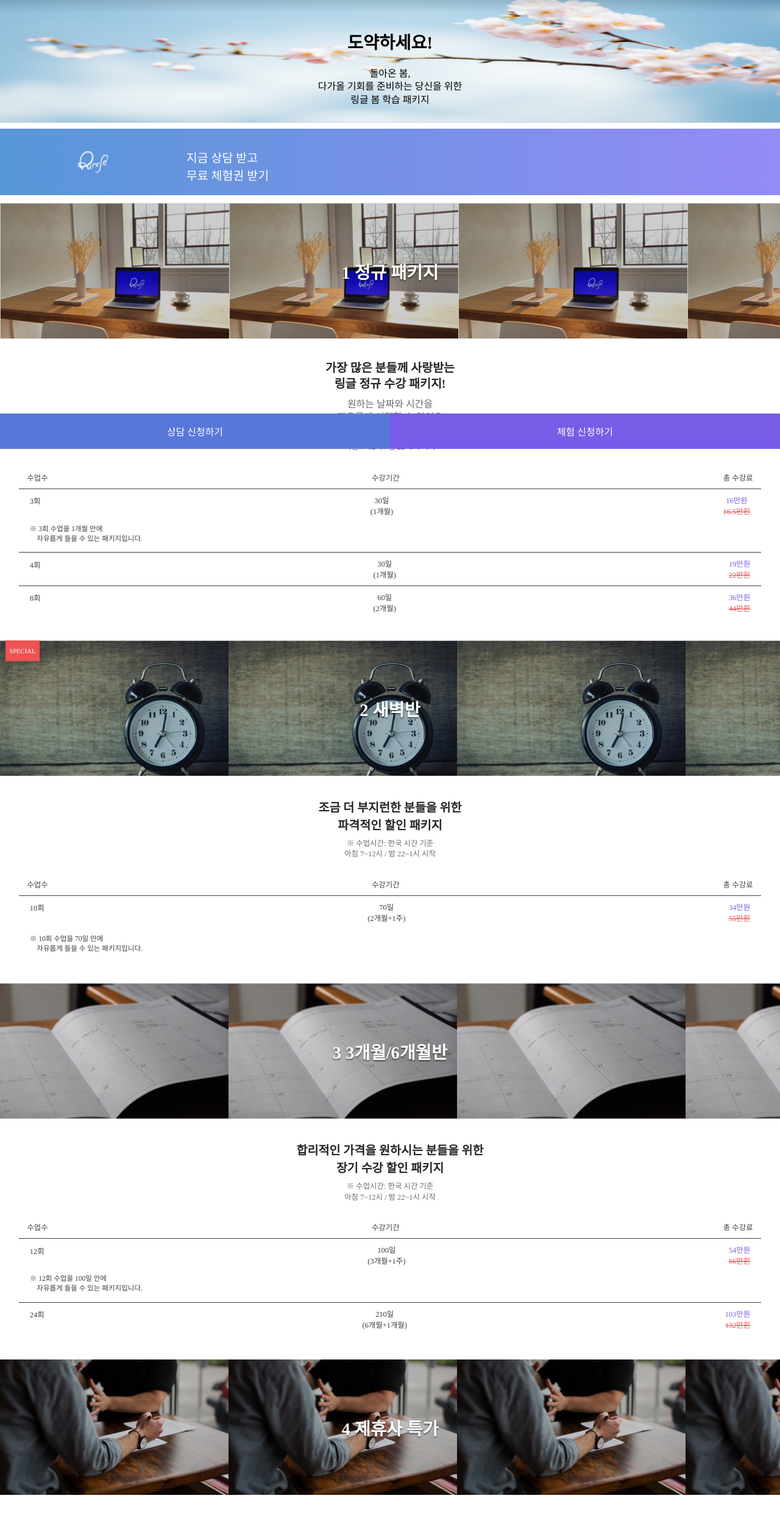
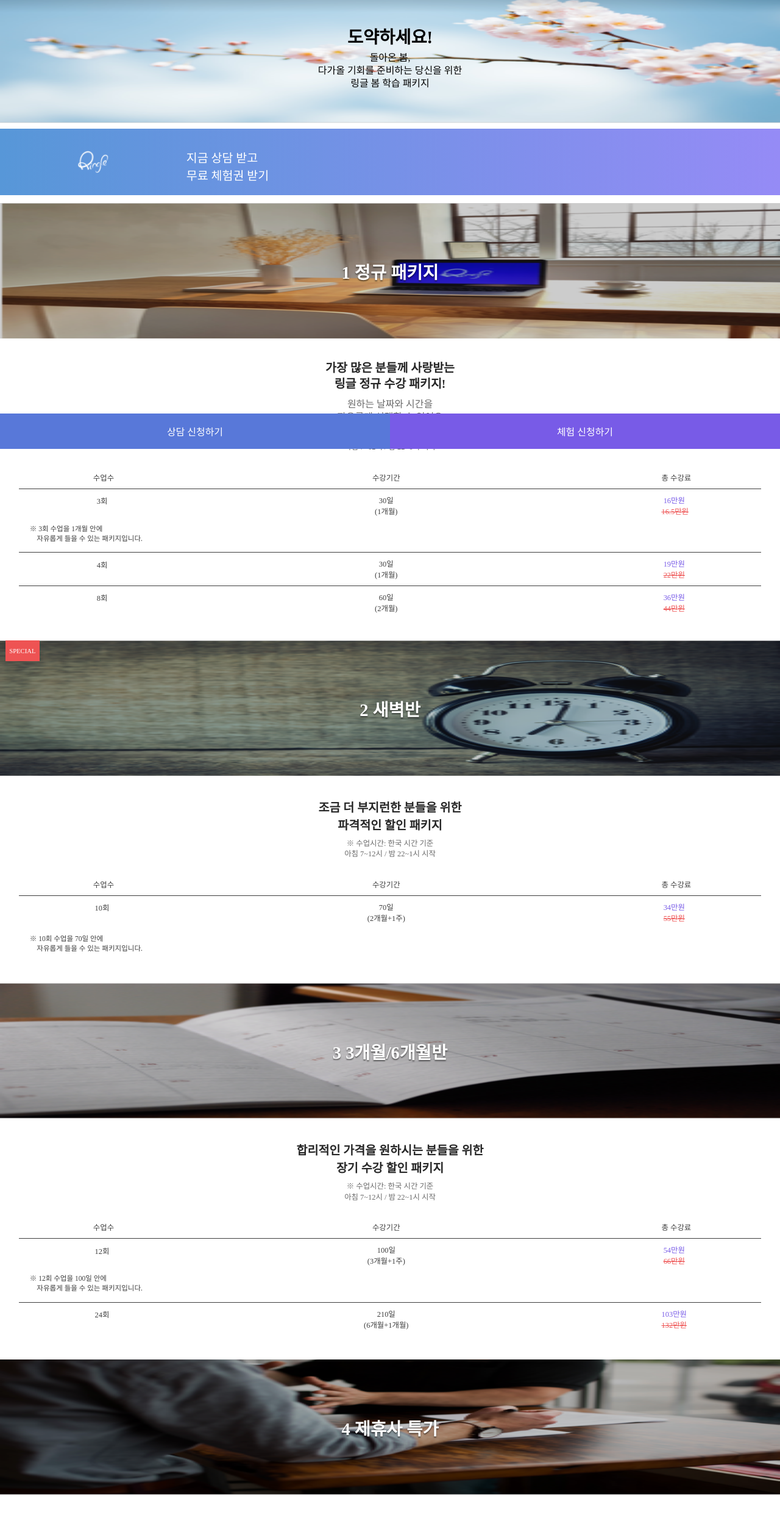
Before and after one commit to SUNGPAH/ringle_mobile_landing, a website: page price.html in a window 1280 px wide. Shown: the part 64-2548 px from the top of the page at 61% size. Drawn offline with Linux system fonts and the light colour scheme.

Commit message:
price.html padding 변경 및 이미지 no-repeat

```diff
--- a/price.html
+++ b/price.html
@@ -20,7 +20,7 @@
     <main>
         <section class="main">
             <article class="main-price bgr-img">
-                <div class="main__title margin_bottom-small padding_top">도약하세요!</div>
+                <div class="main__title margin_bottom-smallest padding_top-medium">도약하세요!</div>
                 <div class="main__contents margin_bottom">
                     돌아온 봄,<br>
                     다가올 기회를 준비하는 당신을 위한<br>
@@ -34,7 +34,7 @@
                     무료 체험권 받기
                 </div>
             </article>
-            <article class="main-price-img-1 flex-center">
+            <article class="main-price-img-1 flex-center bgr-img">
                 <div class="main__title main__text-white">1 정규 패키지</div>
             </article>
             <article class="main__white-box">
@@ -51,13 +51,13 @@
                     아침 7~12시 / 밤 22~1시 시작
                 </div>
                 <div class="margin_left-small margin_right">
-                    <div class="ringle-package-row flex-between margin_top-medium padding_left padding_right-big">
+                    <div class="ringle-package-row flex-between margin_top-medium">
                         <div class="left">수업수</div>
                         <div class="left">수강기간</div>
                         <div class="left">총 수강료</div>
                     </div>
                     <hr class="ringle-package-hr clear">
-                    <div class="ringle-package-row flex-between padding_left-big padding_right-bigger">
+                    <div class="ringle-package-row flex-between">
                         <div class="left">3회<br><br></div>
                         <div class="left">
                             30일<br>
@@ -73,7 +73,7 @@
                         &emsp;자유롭게 들을 수 있는 패키지입니다.
                     </div>
                     <hr class="ringle-package-hr">
-                    <div class="ringle-package-row flex-between padding_left-big padding_right-bigger">
+                    <div class="ringle-package-row flex-between">
                         <div class="left">4회<br><br></div>
                         <div class="left">
                             30일<br>
@@ -85,7 +85,7 @@
                         </div>
                     </div>
                     <hr class="ringle-package-hr clear">
-                    <div class="ringle-package-row flex-between padding_left-big padding_right-bigger">
+                    <div class="ringle-package-row flex-between">
                         <div class="left">8회<br><br></div>
                         <div class="left">
                             60일<br>
@@ -98,7 +98,7 @@
                     </div>
                 </div>
             </article>
-            <article class="main-price-img-2">
+            <article class="main-price-img-2 bgr-img">
                 <div class="badge-notification-left flex-center text-nowrap">Special</div>
                 <div class="flex-center" style="height: 100%;">
                     <div class="main__title main__text-white">2 새벽반</div>
@@ -114,13 +114,13 @@
                     아침 7~12시 / 밤 22~1시 시작
                 </div>
                 <div class="margin_left-small margin_right">
-                    <div class="ringle-package-row flex-between margin_top-medium padding_left padding_right-big">
+                    <div class="ringle-package-row flex-between margin_top-medium">
                         <div class="left">수업수</div>
                         <div class="left">수강기간</div>
                         <div class="left">총 수강료</div>
                     </div>
                     <hr class="ringle-package-hr clear">
-                    <div class="ringle-package-row flex-between padding_left-big padding_right-bigger">
+                    <div class="ringle-package-row flex-between">
                         <div class="left">10회<br><br></div>
                         <div class="left">
                             70일<br>
@@ -137,7 +137,7 @@
                     </div>
                 </div>
             </article>
-            <article class="main-price-img-3 flex-center">
+            <article class="main-price-img-3 flex-center bgr-img">
                 <div class="main__title main__text-white">3 3개월/6개월반</div>
             </article>
             <article class="main__white-box">
@@ -150,13 +150,13 @@
                     아침 7~12시 / 밤 22~1시 시작
                 </div>
                 <div class="margin_left-small margin_right">
-                    <div class="ringle-package-row flex-between margin_top-medium padding_left padding_right-big">
+                    <div class="ringle-package-row flex-between margin_top-medium">
                         <div class="left">수업수</div>
                         <div class="left">수강기간</div>
                         <div class="left">총 수강료</div>
                     </div>
                     <hr class="ringle-package-hr clear">
-                    <div class="ringle-package-row flex-between padding_left-big padding_right-bigger">
+                    <div class="ringle-package-row flex-between">
                         <div class="left">12회<br><br></div>
                         <div class="left">
                             100일<br>
@@ -172,7 +172,7 @@
                         &emsp;자유롭게 들을 수 있는 패키지입니다.
                     </div>
                     <hr class="ringle-package-hr">
-                    <div class="ringle-package-row flex-between margin_bottom-smaller padding_left-big padding_right-bigger">
+                    <div class="ringle-package-row flex-between margin_bottom-smaller">
                         <div class="left">24회<br><br></div>
                         <div class="left">
                             210일<br>
@@ -185,7 +185,7 @@
                     </div>
                 </div>
             </article>
-            <article class="main-price-img-4 flex-center">
+            <article class="main-price-img-4 flex-center bgr-img">
                 <div class="main__title main__text-white">4 제휴사 특가</div>
             </article>
             <article class="main__white-box">
@@ -201,7 +201,7 @@
                     </a>
                 </div>
             </article>
-            <article class="main-price-img-5 flex-center">
+            <article class="main-price-img-5 flex-center bgr-img">
                 <div class="main__title main__text-white">5 대학생/대학원생<br>특별 할인</div>
             </article>
             <article class="main__white-box">
@@ -211,13 +211,13 @@
                     이용하실 수 있어요!
                 </div>
                 <div class="margin_left-small margin_right">
-                    <div class="ringle-package-row flex-between padding_left padding_right-big">
+                    <div class="ringle-package-row flex-between">
                         <div class="left">수업수</div>
                         <div class="left">수강기간</div>
                         <div class="left">총 수강료</div>
                     </div>
                     <hr class="ringle-package-hr clear">
-                    <div class="ringle-package-row flex-between padding_left-big padding_right-bigger">
+                    <div class="ringle-package-row flex-between">
                         <div class="left">3회<br><br></div>
                         <div class="left">
                             30일<br>
@@ -233,7 +233,7 @@
                         &emsp;자유롭게 들을 수 있는 패키지입니다.
                     </div>
                     <hr class="ringle-package-hr">
-                    <div class="ringle-package-row flex-between padding_left-big padding_right-bigger">
+                    <div class="ringle-package-row flex-between">
                         <div class="left">4회<br><br></div>
                         <div class="left">
                             30일<br>
@@ -245,7 +245,7 @@
                         </div>
                     </div>
                     <hr class="ringle-package-hr">
-                    <div class="ringle-package-row flex-between margin_bottom-smaller padding_left-big padding_right-bigger">
+                    <div class="ringle-package-row flex-between margin_bottom-smaller">
                         <div class="left">8회<br><br></div>
                         <div class="left">
                             70일<br>
--- a/sass/base/_typography.scss
+++ b/sass/base/_typography.scss
@@ -339,6 +339,14 @@
     color: $color-tutor-grey;
     font-size: $font-size-14;
 }
+[class*='ringle-package-row'] > [class='left']{
+    &:first-child {
+        width: 3.3rem;
+    }
+    &:last-child {
+        width: 4.7rem;
+    }
+}
 
 .ask-input {
     &-text {
@@ -393,3 +401,14 @@
     font-size: 1.3rem;
     color: $color-grey-dark;
 }
+
+.input__title--float {
+    width: 4.5rem;
+    height: 4.5rem;
+    position: absolute;
+    color: #9f9f9f;
+}
+
+option:disabled {
+    color: $color-ask;
+}
```
Also changed, not shown: css/style.css.
